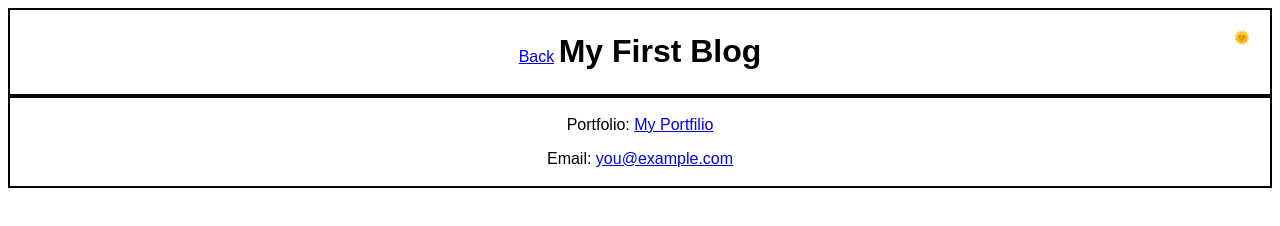
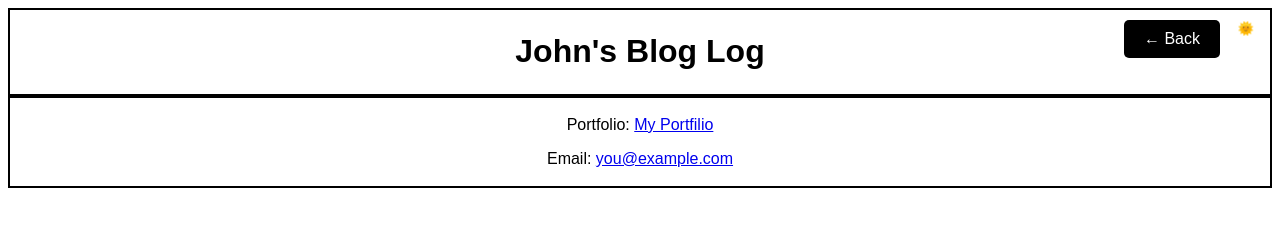
Before and after one commit to johnwgomez/personal-blog-final, a plain HTML site: page blog.html in a window 1280 px wide. Drawn offline with Linux system fonts and the light colour scheme.

Commit message:
finialized js and everything connects. styling still needs to be done. ready for notes and annotations

```diff
--- a/Assets/css/style.css
+++ b/Assets/css/style.css
@@ -9,13 +9,24 @@ body {
   color: white;
 }
 
+.button {
+  display: inline-block;
+  padding: 10px 20px;
+  font-size: 16px;
+  color: white;
+  background-color: black;
+  border: none;
+  border-radius: 5px;
+  text-decoration: none;
+  cursor: pointer;
+}
+
 header,
 footer {
   text-align: center;
   position: relative;
   border: 2px solid black;
   padding: 2px;
-
 }
 
 header h1 {
@@ -32,13 +43,12 @@ header h1 {
   border: none;
 }
 
-button {
-  padding: 10px;
-  background-color: black;
-  color: white;
-  border: none;
-  border-radius: 5px;
-  cursor: pointer;
+header .header-buttons {
+  position: absolute;
+  right: 50px;
+  top: 10px;
+  display: flex;
+  align-items: center;
 }
 
 .container {
--- a/blog.html
+++ b/blog.html
@@ -1,5 +1,6 @@
 <!DOCTYPE html>
 <html lang="en">
+
 <head>
     <meta charset="UTF-8">
     <meta name="viewport" content="width=device-width, initial-scale=1.0">
@@ -7,19 +8,23 @@
     <link rel="stylesheet" href="assets/css/style.css">
     <link rel="stylesheet" href="assets/css/blog.css">
 </head>
+
 <body>
     <header>
-        <a href="index.html">Back</a>
-        <h1>My First Blog</h1>
+        <h1>John's Blog Log</h1>
+        <div class="header-buttons">
+            <a href="index.html" class="button">← Back</a>
+        </div>
         <button id="theme-toggle">🌞</button>
     </header>
     <main id="blog-posts">
     </main>
     <footer>
-        <p>Portfolio: <a href="#">My Portfilio</a></p>
+        <p>Portfolio: <a href="https://github.com/johnwgomez?tab=repositories">My Portfilio</a></p>
         <p>Email: <a href="mailto:you@example.com">you@example.com</a></p>
     </footer>
     <script src="assets/js/blog.js"></script>
     <script src="assets/js/logic.js"></script>
 </body>
+
 </html>
```
Also changed, not shown: index.html (+1 -1 lines).
